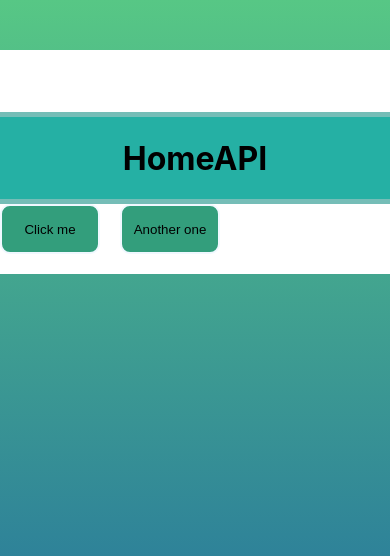
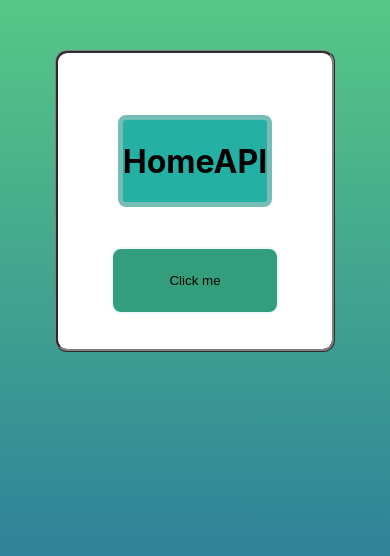
Before and after one commit to Biele10/react-home-api-service, a React (Create React App) app: page / in a window 390 px wide. Shown: the top 556 px of the page. Built offline with nearby package versions, Linux system fonts and the light colour scheme.

Commit message:
Created a basic webpage that is responsive to different types of screen size.

```diff
--- a/src/homepage/HomePage.jsx
+++ b/src/homepage/HomePage.jsx
@@ -1,12 +1,21 @@
 import HomePageHeader from "./HomePageHeader";
 import HomePageBody from "./HomePageBody";
+import Container from "../ux/Container";
 
 function HomePage()
 {
     return(
         <div>
         <HomePageHeader/>
+        <Container style =
+        {{
+            display: 'flex',
+            flexDirection: 'column',
+            alignItems: 'center',
+            marginTop: '40px'
+        }}>
         <HomePageBody/>
+        </Container>
         </div>
     )
 }
--- a/src/homepage/HomePageBody.jsx
+++ b/src/homepage/HomePageBody.jsx
@@ -1,24 +1,19 @@
 import Button from "../ux/Button";
-import Container from "../ux/Container";
 
-function HomePageBody()
-{
-    return(
+function HomePageBody() {
+  return (
     <div>
-        <Container containerStyle={
-            {margin: '50px 0 0 50px'}
-        }>
           <Button
             text="Click me"
             onClickReference={LedButton}
+            style=
+            {{
+                minHeight: '100%',
+                margin: '0 0 15px 0'
+            }}
           />
-
-        <Button
-        text="Another one"
-        onClickReference={null}/>
-        </Container>
     </div>
-    )
+  );
 }
 
 function LedButton()
--- a/src/homepage/HomePageHeader.jsx
+++ b/src/homepage/HomePageHeader.jsx
@@ -7,7 +7,7 @@ function HomePageHeader()
         text="HomeAPI"
         style={
             {marginTop: '10vh'},
-            {width: '300px'}
+            {minWidth: '50%'}
         }/>
     )
 }
--- a/src/styles/index.css
+++ b/src/styles/index.css
@@ -22,13 +22,15 @@ body
 
 .child_page
 {
-    width: 100%;
-    max-width: 1100px;
+    width: 60%;
+    min-width: 60%;
     padding: 20px;
     margin-top: 50px;
 
     background: white;
     border-radius: 12px;
+    border-style:ridge;
+    border-color: grey;
 
     display: flex;
     flex-direction: column;
--- a/src/ux/Button.jsx
+++ b/src/ux/Button.jsx
@@ -6,7 +6,9 @@ const defaultButtonStyles = {
   borderColor: 'aliceblue',
   borderRadius: '10px',
   textAlign: 'center',
-  cursor: 'pointer'
+  margin: '0 0 0 0',
+  padding: '1.5rem 3.5rem',
+  cursor: 'pointer',
 };
 
 const defaultContainerStyles = {
```
Lines whose indentation alone changed are shown as unchanged.
